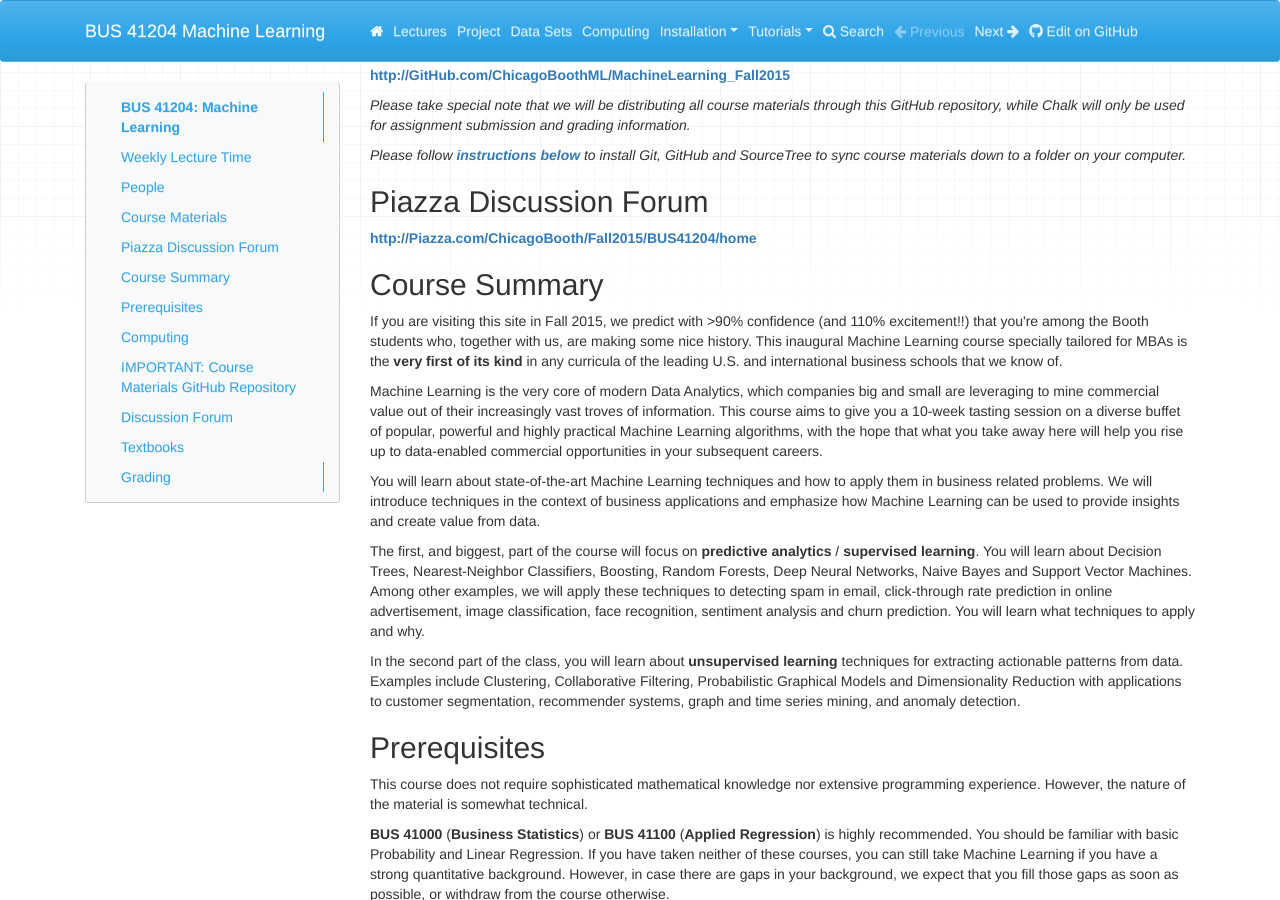
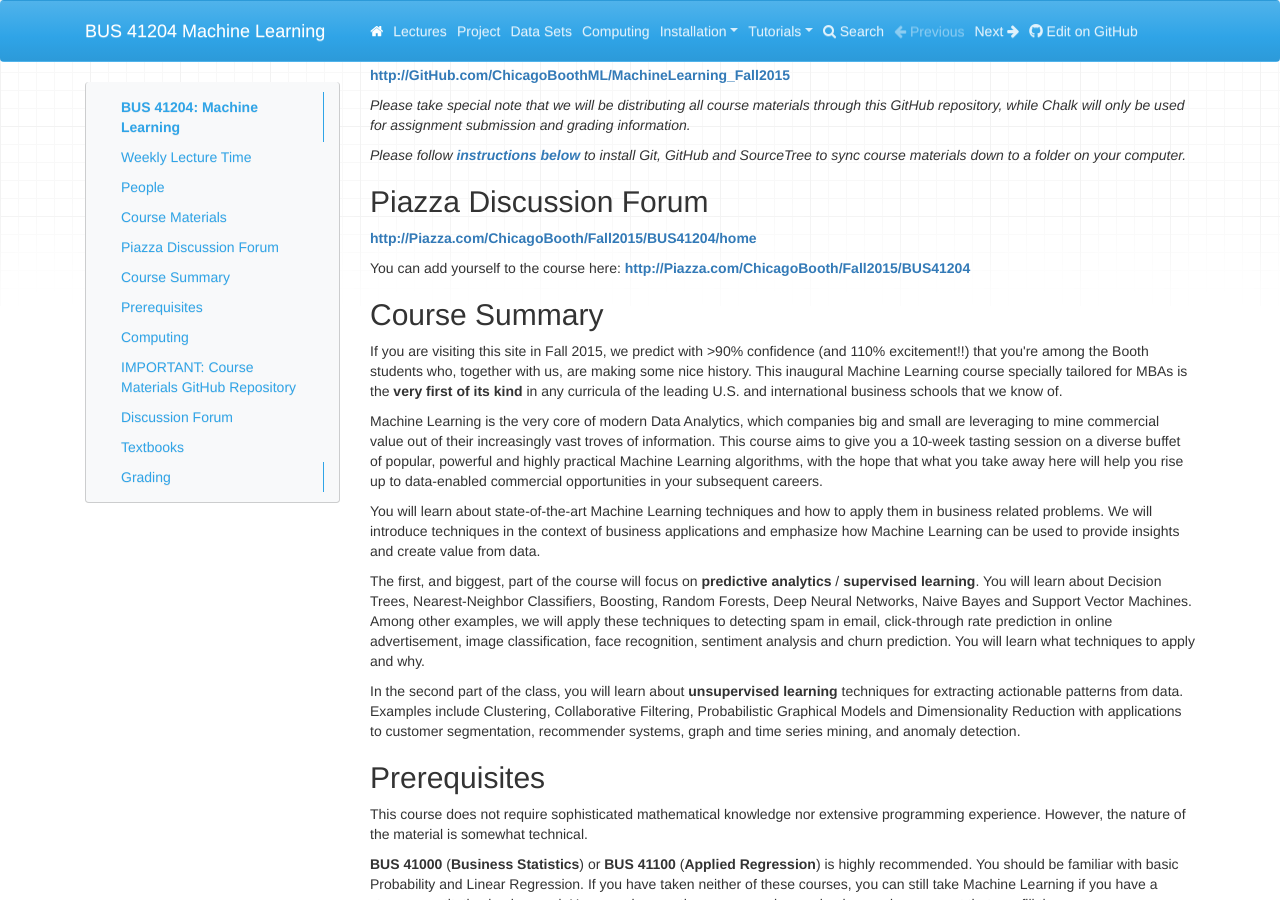
Before and after one commit to ChicagoBoothML/MachineLearning_Fall2015, an MkDocs documentation site: the page built from docs/index.md, in a window 1280 px wide and 900 px high, scrolled down 595 px. Built offline with MkDocs 1.6.1, drawn with Linux system fonts in a browser that asks for light colours; nearby versions of some CDN libraries; old or Windows-style settings are respelled for this version of MkDocs.

Commit message:
Added a link to self add on Piazza

```diff
--- a/docs/index.md
+++ b/docs/index.md
@@ -39,6 +39,7 @@ to sync course materials down to a folder on your computer.*
 
 [**http://Piazza.com/ChicagoBooth/Fall2015/BUS41204/home**](http://Piazza.com/ChicagoBooth/Fall2015/BUS41204/home)
 
+You can add yourself to the course here: [**http://Piazza.com/ChicagoBooth/Fall2015/BUS41204**](http://Piazza.com/ChicagoBooth/Fall2015/BUS41204)
 
 ## Course Summary
 
```
